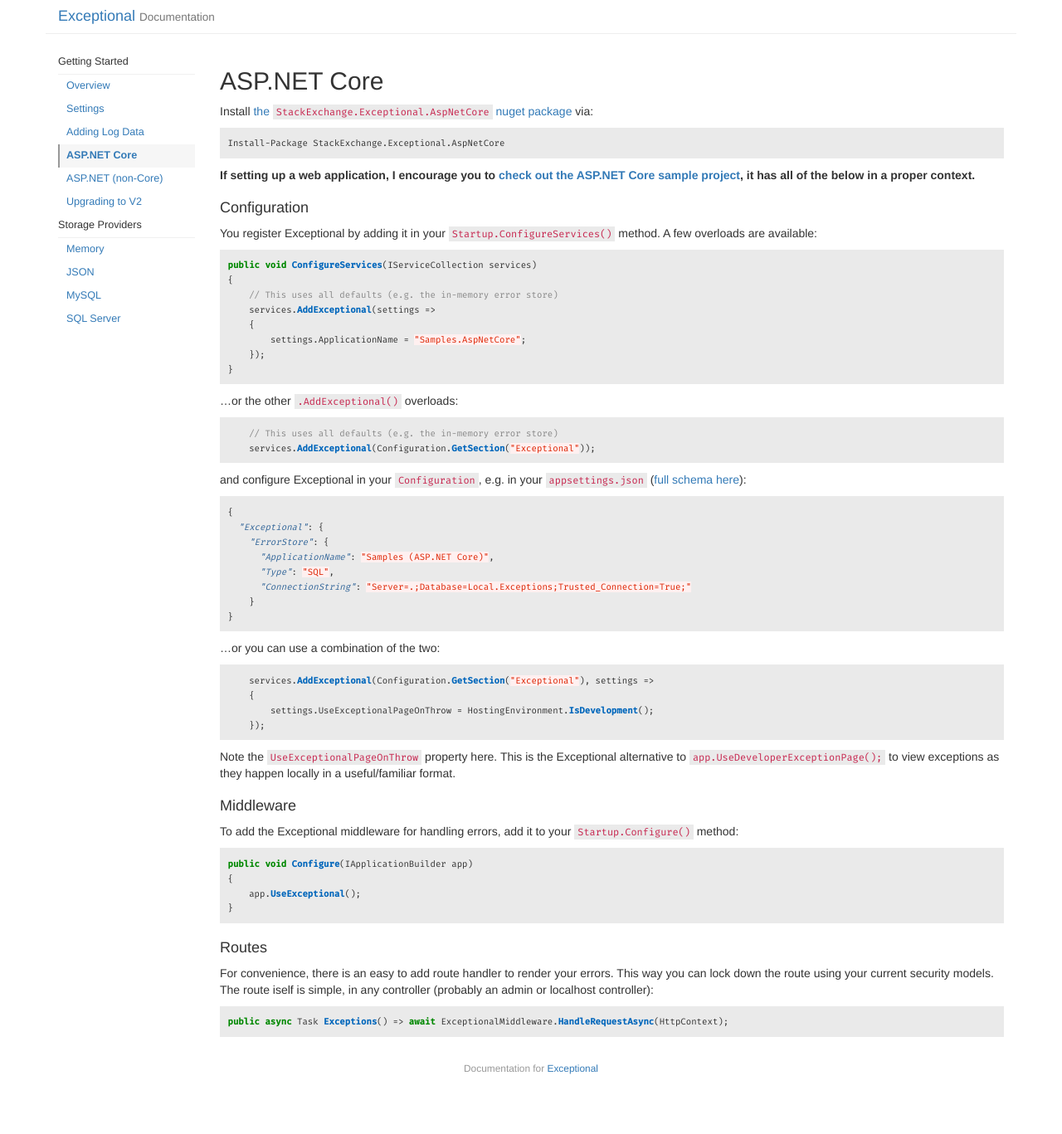
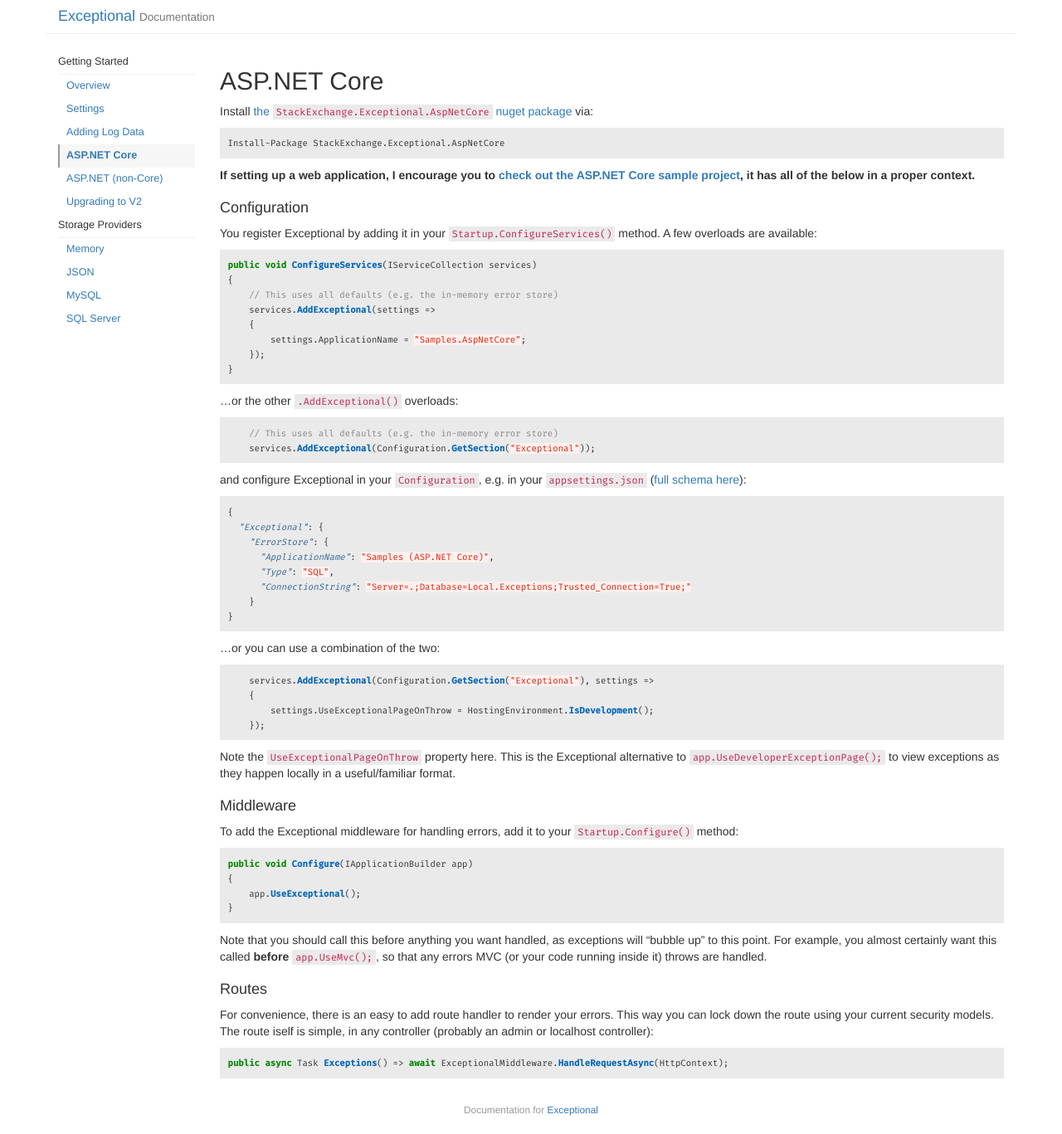
Before and after one commit to NickCraver/StackExchange.Exceptional, a Jekyll site: the page built from docs/AspDotNetCore.md, in a window 1280 px wide. Shown: the whole page at 83% size. Built offline with Jekyll 4.4.1, drawn with Linux system fonts in a browser that asks for light colours; before the commit the page ends 1317 px from its top, so only the background shows below that.

Commit message:
Improve ASP.NET Core docs

````diff
--- a/docs/AspDotNetCore.md
+++ b/docs/AspDotNetCore.md
@@ -62,6 +62,8 @@ public void Configure(IApplicationBuilder app)
 }
 ```
 
+Note that you should call this before anything you want handled, as exceptions will "bubble up" to this point. For example, you almost certainly want this called **before** `app.UseMvc();`, so that any errors MVC (or your code running inside it) throws are handled.
+
 #### Routes
 
 For convenience, there is an easy to add route handler to render your errors. This way you can lock down the route using your current security models. The route iself is simple, in any controller (probably an admin or localhost controller):
````
